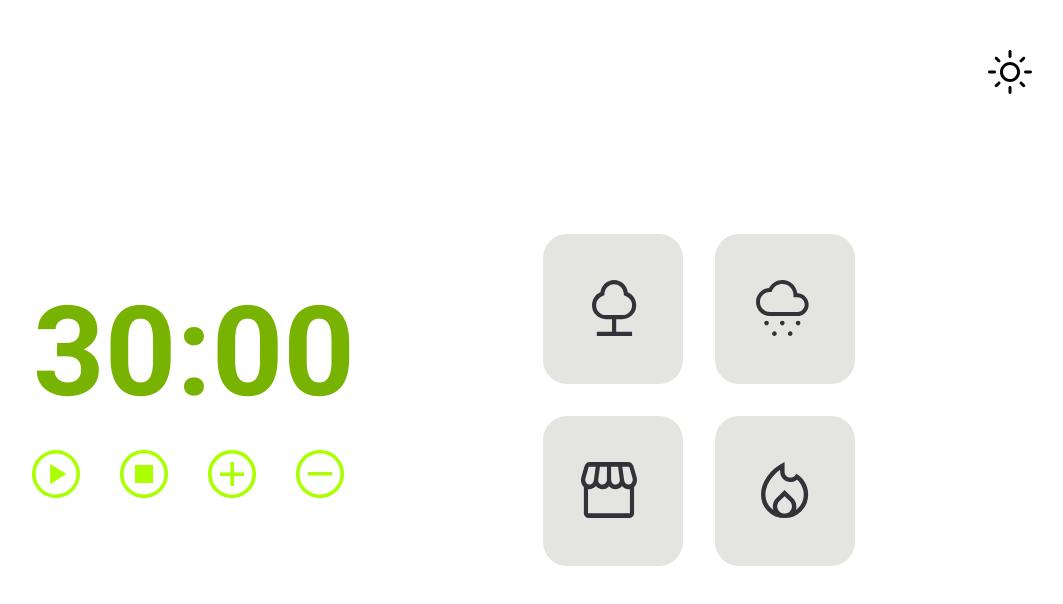
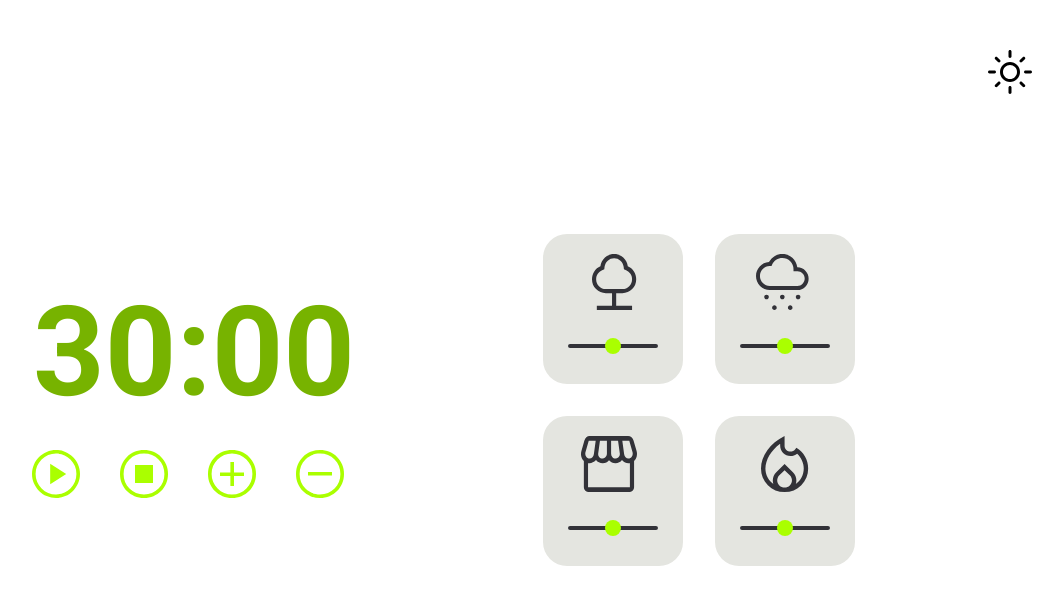
Before and after one commit to marciosouzaa/FocusTimer2.0, a plain HTML site: page index.html in a window 1280 px wide. Shown: the whole page, without its empty margins (196-1259 px from the left). Drawn offline with Linux system fonts and the light colour scheme.

Commit message:
vol range

```diff
--- a/index.html
+++ b/index.html
@@ -126,6 +126,15 @@
                 fill="#323238"
               />
             </svg>
+            <input
+              type="range"
+              min="0"
+              max="1"
+              step="0.1"
+              id="nature"
+              class="vol natureVol"
+              value="0.5"
+            />
           </div>
           <div class="card rain" alt="rain">
             <svg
@@ -140,6 +149,15 @@
                 fill="#323238"
               />
             </svg>
+            <input
+              type="range"
+              min="0"
+              max="1"
+              step="0.1"
+              id="rain"
+              class="vol rainVol"
+              value="0.5"
+            />
           </div>
           <div class="card coffee" alt="coffee">
             <svg
@@ -154,6 +172,15 @@
                 fill="#323238"
               />
             </svg>
+            <input
+              type="range"
+              min="0"
+              max="1"
+              step="0.1"
+              id="coffee"
+              class="vol coffeeVol"
+              value="0.5"
+            />
           </div>
           <div class="card fire" alt="fire">
             <svg
@@ -168,6 +195,15 @@
                 fill="#323238"
               />
             </svg>
+            <input
+              type="range"
+              min="0"
+              max="1"
+              step="0.1"
+              id="fire"
+              class="vol fireVol"
+              value="0.5"
+            />
           </div>
         </div>
       </div>
--- a/script.js
+++ b/script.js
@@ -18,6 +18,10 @@ const bgCoffee = document.querySelector('.bgCoffee')
 const bgFire = document.querySelector('.bgFire')
 const bgDarkMode = document.querySelector('.body')
 const bgLightkMode = document.querySelector('.body')
+const volNature = document.querySelector('.vol.natureVol')
+const volRain = document.querySelector('.vol.rainVol')
+const volCoffee = document.querySelector('.vol.coffeeVol')
+const volFire = document.querySelector('.vol.fireVol')
 
 //timer
 let timerTimeOut
@@ -183,6 +187,10 @@ bgAudioNature.loop = true
 bgAudioRain.loop = true
 bgAudioCoffee.loop = true
 bgAudioFire.loop = true
+bgAudioNature.volume = 0.5
+bgAudioRain.volume = 0.5
+bgAudioCoffee.volume = 0.5
+bgAudioFire.volume = 0.5
 function pressButton() {
   buttonPressAudio.play()
 }
@@ -271,4 +279,16 @@ function resetDarkMode() {
   bgDarkMode.classList.remove('active')
 }
 
-//card ativo
+//events volume
+volNature.addEventListener('input', () => {
+  bgAudioNature.volume = volNature.value
+})
+volRain.addEventListener('input', () => {
+  bgAudioRain.volume = volRain.value
+})
+volCoffee.addEventListener('input', () => {
+  bgAudioCoffee.volume = volCoffee.value
+})
+volFire.addEventListener('input', () => {
+  bgAudioFire.volume = volFire.value
+})
--- a/style.css
+++ b/style.css
@@ -103,8 +103,33 @@ button svg{
 }
 .card svg{
   position: absolute;
-  top: 4.6rem;
+  top: 2rem;
   right: 4.6rem;
+}
+input{
+  position: absolute;
+  top: 11rem;
+  right: 2.5rem;
+
+  -webkit-appearance: none;
+  cursor: pointer;
+  width: 9rem;
+  border-radius: 5rem;
+ }
+ input::-webkit-slider-thumb {
+  -webkit-appearance: none;
+  border: none;
+  height: 1.6rem;
+  width: 1.6rem;
+  border-radius: 5rem;
+  background: var(--icon-color);
+  margin-top: -.6rem;
+
+}
+input::-webkit-slider-runnable-track {
+  height: 0.4rem;
+  background: #323238;
+  border-radius: 5rem;
 }
 .card:hover, .card:hover svg path, .card.active svg path, .card.active{
   opacity: 0.8;
```
